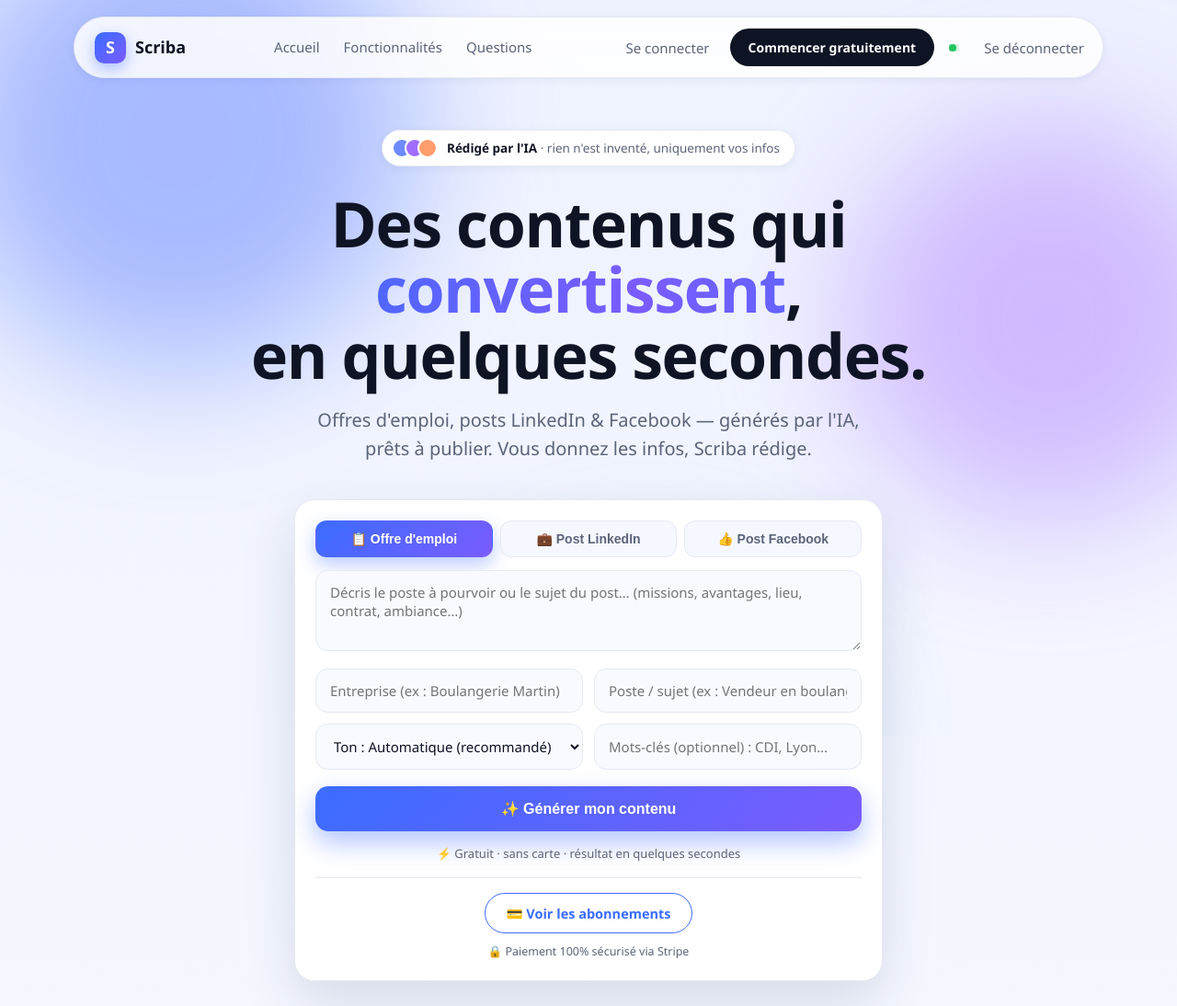
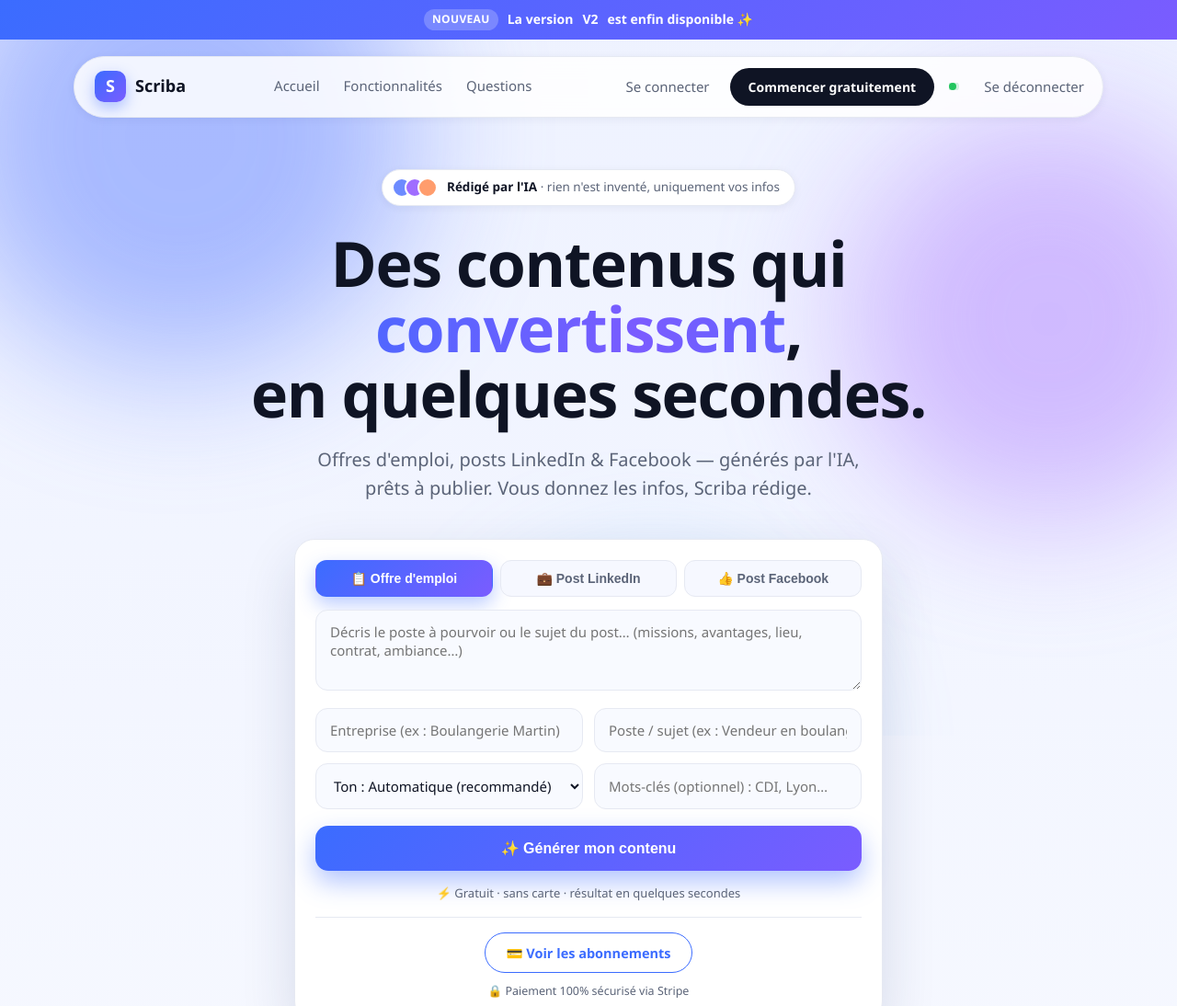
Before and after one commit to matthiaspilas-ship-it/scrybia, a website: page public/index.html in a window 1280 px wide. Shown: the top 1094 px of the page at 92% size. Drawn offline with Linux system fonts and the light colour scheme; no server answers.

Commit message:
Ajout bandeau d'annonce : la V2 est disponible

```diff
--- a/public/index.html
+++ b/public/index.html
@@ -11,6 +11,12 @@
     />
   </head>
   <body>
+    <!-- Bandeau d'annonce -->
+    <div class="announce">
+      <span class="announce-badge">Nouveau</span>
+      La version <strong>V2</strong> est enfin disponible ✨
+    </div>
+
     <!-- Fond animé -->
     <div class="bg" aria-hidden="true">
       <span class="orb orb-1"></span>
--- a/public/style.css
+++ b/public/style.css
@@ -30,6 +30,39 @@ body {
   background: linear-gradient(180deg, var(--bg) 0%, #f7f9ff 60%, #ffffff 100%);
   line-height: 1.55;
   overflow-x: hidden;
+}
+
+/* ---------- Bandeau d'annonce ---------- */
+.announce {
+  position: relative;
+  z-index: 60;
+  display: flex;
+  align-items: center;
+  justify-content: center;
+  gap: 10px;
+  padding: 10px 16px;
+  text-align: center;
+  font-size: 14px;
+  font-weight: 600;
+  color: #fff;
+  background: linear-gradient(135deg, var(--accent), var(--accent-2));
+}
+.announce strong {
+  font-weight: 800;
+}
+.announce-badge {
+  padding: 2px 9px;
+  border-radius: 999px;
+  background: rgba(255, 255, 255, 0.22);
+  font-size: 12px;
+  font-weight: 700;
+  text-transform: uppercase;
+  letter-spacing: 0.03em;
+}
+@media (max-width: 520px) {
+  .announce {
+    font-size: 13px;
+  }
 }
 
 /* ---------- Fond animé (orbes) ---------- */
```
